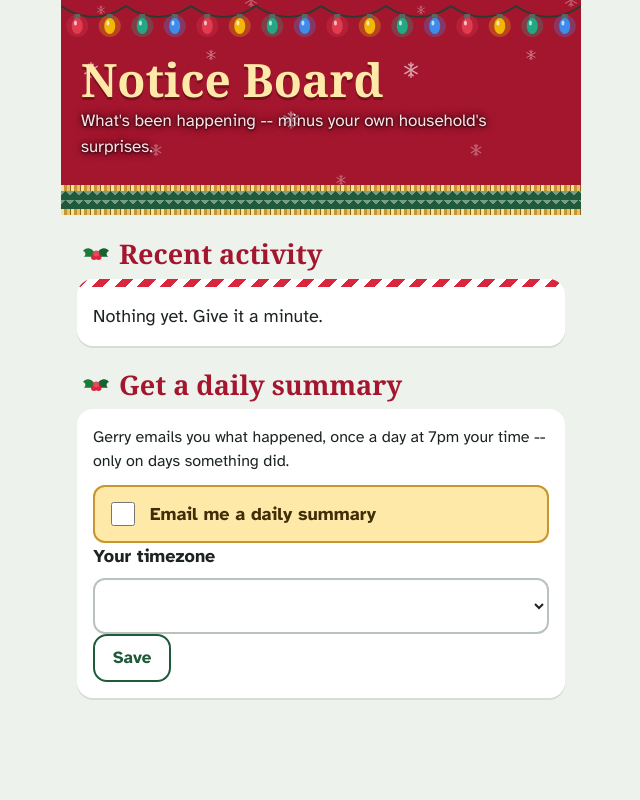
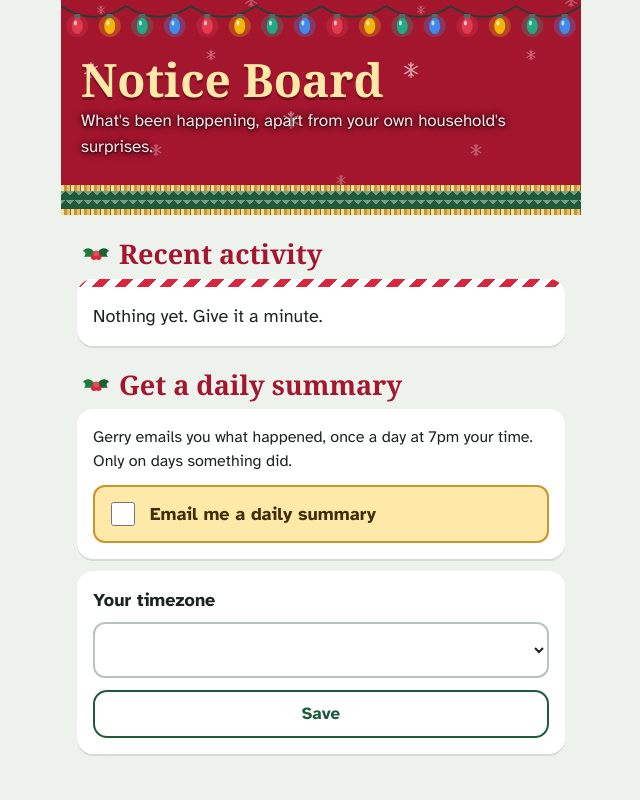
Before and after one commit to orandm/giftlist, a Flask app: template giftlist/templates/activity.html in a window 1280 px wide. Shown: the whole page, without its empty margins (319-959 px from the left). Run offline with Flask 3, Linux system fonts and the light colour scheme; the template is opened without the code that fills it, so the values that code supplies are empty; parts of the project's set-up code (start-up, migrations or seed data) failed here and were passed over; some web fonts are replaced.

Commit message:
Give the timezone picker its own card, drop dashes from the copy
The checkbox already reads as a distinct boxed control via .check;
the timezone select sat as bare label+select next to it with nothing
to separate it visually. Split the subscribe form's contents across
two card divs (one form can wrap both fine) so each control gets the
same visual weight. Also reworded the two lines on this page that used
a dash-based aside, per feedback that dashes should go.

Co-Authored-By: Claude Sonnet 5 <noreply@anthropic.com>

```diff
--- a/giftlist/templates/activity.html
+++ b/giftlist/templates/activity.html
@@ -1,6 +1,6 @@
 {% extends "base.html" %}
 {% from "_macros.html" import hdr, csrf %}
-{% block header %}{{ hdr("Notice Board", "What's been happening -- minus your own household's surprises.") }}{% endblock %}
+{% block header %}{{ hdr("Notice Board", "What's been happening, apart from your own household's surprises.") }}{% endblock %}
 {% block content %}
 
 <section class="section">
@@ -37,18 +37,20 @@
 
 <section class="section">
 <h2 class="section-title">Get a daily summary</h2>
-<div class="card"><div class="card-body">
-<p class="small">Gerry emails you what happened, once a day at 7pm your time -- only on days something did.</p>
 <form method="post" action="{{ url_for('pages.set_email_subscription') }}">
 {{ csrf() }}
+<div class="card"><div class="card-body">
+<p class="small">Gerry emails you what happened, once a day at 7pm your time. Only on days something did.</p>
 <label class="check"><input type="checkbox" name="subscribed"{% if me.email_subscribed %} checked{% endif %}> Email me a daily summary</label>
+</div></div>
+<div class="card" style="margin-top: 12px"><div class="card-body">
 <label class="field">Your timezone
 <select name="timezone">
 {% for tz in timezones %}<option value="{{ tz }}"{% if tz == my_timezone %} selected{% endif %}>{{ tz }}</option>{% endfor %}
 </select>
 </label>
 <button class="btn btn-outline">Save</button>
+</div></div>
 </form>
-</div></div>
 </section>
 {% endblock %}
```
